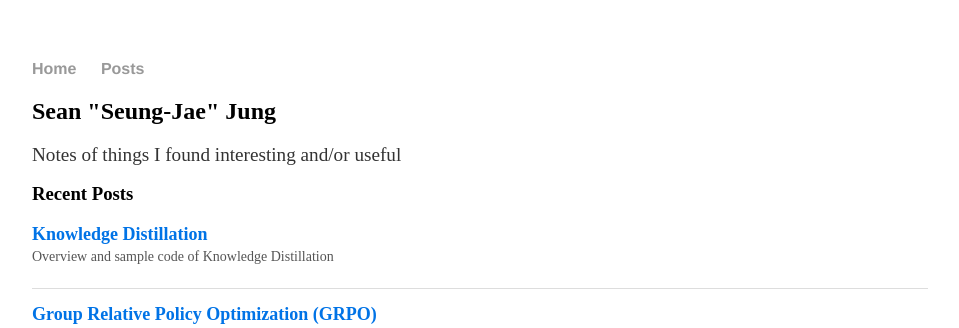
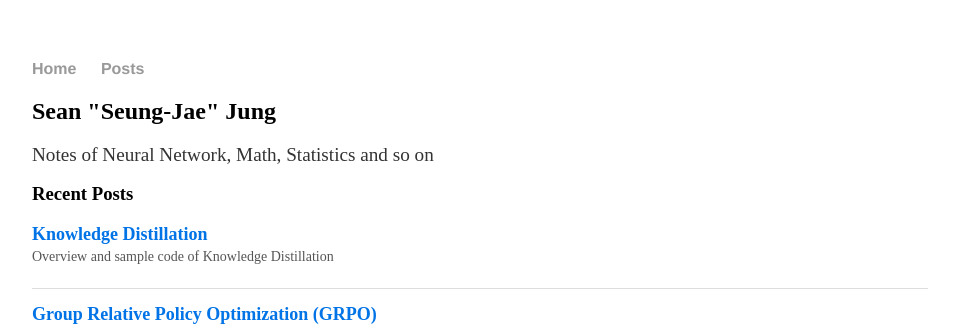
Before and after one commit to sean-sj-jung/sean-sj-jung.github.io, a Jekyll site: the page built from index.html, in a window 1280 px wide. Shown: the top 328 px of the page, without its empty margins (160-1119 px from the left). Built offline with Jekyll 4.4.1, drawn with Linux system fonts in a browser that asks for light colours; nearby versions of some CDN libraries.

Commit message:
style change continues

```diff
--- a/css/main.css
+++ b/css/main.css
@@ -19,10 +19,10 @@
 a:hover {
     text-decoration: underline;
 }
-h1 {
+/* h1 {
     font-size: 2em;
     font-family:'Helvetica', 'Arial', 'Sans-Serif';
-}
+} */
 p {
     font-size: 1.2em;
     line-height: 1.0em;
--- a/index.html
+++ b/index.html
@@ -4,7 +4,7 @@
 ---
 
 <h2>Sean "Seung-Jae" Jung</h2>
-<p>Notes of things I found interesting and/or useful</p>
+<p>Notes of Neural Network, Math, Statistics and so on</p>
 
 <h3>Recent Posts</h3>
 <ul class="recent-posts">
```
Also changed, not shown: _posts/2025-02-07-HNSW.md (+1 -1 lines), _posts/2025-02-14-GRPO.md (+1 -1 lines), _posts/2025-02-20-KnowledgeDistillation.md (+1 -1 lines).
